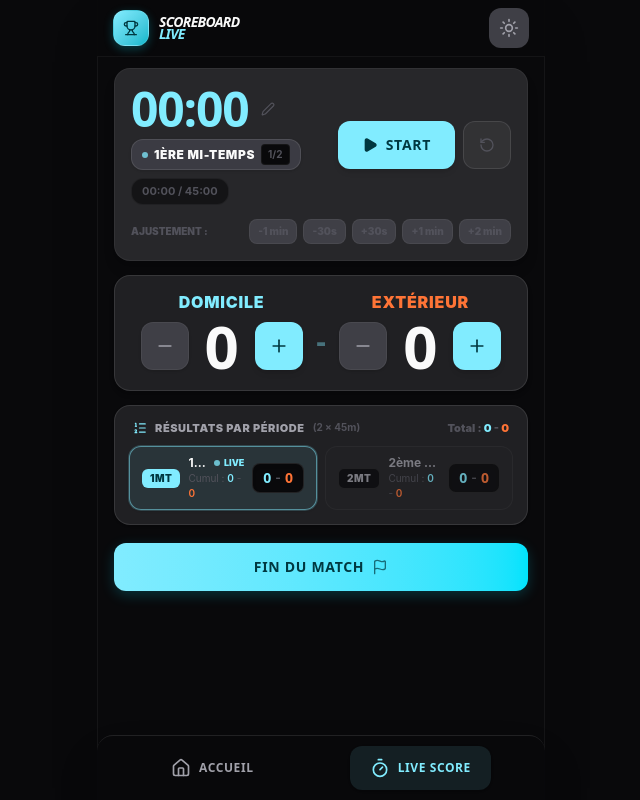
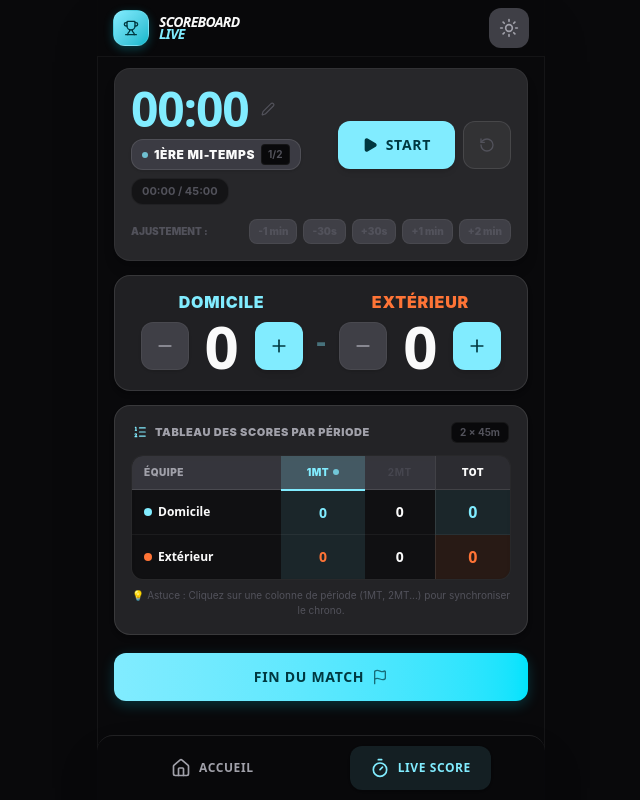
Before and after one commit to RCC83/Apex-Grid-, a React (Vite) app: page / in a window 1280 px wide. Both pictures are taken after a click on the button "REJOINDRE LE LIVE". Shown: the whole page, without its empty margins (319-959 px from the left). Built offline with nearby package versions, Linux system fonts and the light colour scheme.

Commit message:
fix(timer): improve period auto-pause logic
Update period detection to rely on total periods rather than current index to ensure timer stops correctly at the end of the match. Added missing button type attribute.

```diff
--- a/src/App.tsx
+++ b/src/App.tsx
@@ -251,7 +251,8 @@ function ScoreBoardApp() {
           const elapsed = Math.floor((Date.now() - timerRef.current.startTime) / 1000);
           const currentTotal = timerRef.current.baseSeconds + elapsed;
 
-          const periodEndSec = (currentPeriodIndex + 1) * periodDurationSeconds;
+          const currentIdx = Math.min(totalPeriods - 1, Math.max(0, Math.floor(timerRef.current.baseSeconds / periodDurationSeconds)));
+          const periodEndSec = (currentIdx + 1) * periodDurationSeconds;
 
           // Auto-pause if reaching end of period from before
           if (timerRef.current.baseSeconds < periodEndSec && currentTotal >= periodEndSec) {
@@ -264,7 +265,7 @@ function ScoreBoardApp() {
       }, 250);
     }
     return () => clearInterval(interval);
-  }, [isActive, periodDurationSeconds, currentPeriodIndex]);
+  }, [isActive, periodDurationSeconds, totalPeriods]);
 
   const updateSeconds = (newSeconds: number | ((prev: number) => number)) => {
     setSeconds((prev) => {
@@ -581,36 +582,41 @@ const LiveScoreScreen = ({
           <span className="text-[10px] font-black uppercase text-text-dim">Ajustement :</span>
           <div className="flex items-center gap-1.5">
             <button
+              type="button"
               onClick={() => adjustSeconds(-60)}
-              className="px-2 py-1 rounded-lg bg-surface-bright hover:bg-surface text-text-dim hover:text-text text-[10px] font-black border border-text/5 active:scale-95 transition-all"
+              className="px-2 py-1 rounded-lg bg-surface-bright hover:bg-surface text-text-dim hover:text-text text-[10px] font-black border border-text/5 active:scale-95 transition-all cursor-pointer select-none"
               title="Reculer d'une minute"
             >
               -1 min
             </button>
             <button
+              type="button"
               onClick={() => adjustSeconds(-30)}
-              className="px-2 py-1 rounded-lg bg-surface-bright hover:bg-surface text-text-dim hover:text-text text-[10px] font-black border border-text/5 active:scale-95 transition-all"
+              className="px-2 py-1 rounded-lg bg-surface-bright hover:bg-surface text-text-dim hover:text-text text-[10px] font-black border border-text/5 active:scale-95 transition-all cursor-pointer select-none"
               title="Reculer de 30 secondes"
             >
               -30s
             </button>
             <button
+              type="button"
               onClick={() => adjustSeconds(30)}
-              className="px-2 py-1 rounded-lg bg-surface-bright hover:bg-surface text-text-dim hover:text-text text-[10px] font-black border border-text/5 active:scale-95 transition-all"
+              className="px-2 py-1 rounded-lg bg-surface-bright hover:bg-surface text-text-dim hover:text-text text-[10px] font-black border border-text/5 active:scale-95 transition-all cursor-pointer select-none"
               title="Ajouter 30 secondes"
             >
               +30s
             </button>
             <button
+              type="button"
               onClick={() => adjustSeconds(60)}
-              className="px-2 py-1 rounded-lg bg-surface-bright hover:bg-surface text-text-dim hover:text-text text-[10px] font-black border border-text/5 active:scale-95 transition-all"
+              className="px-2 py-1 rounded-lg bg-surface-bright hover:bg-surface text-text-dim hover:text-text text-[10px] font-black border border-text/5 active:scale-95 transition-all cursor-pointer select-none"
               title="Ajouter 1 minute"
             >
               +1 min
             </button>
             <button
+              type="button"
               onClick={() => adjustSeconds(120)}
-              className="px-2 py-1 rounded-lg bg-surface-bright hover:bg-surface text-text-dim hover:text-text text-[10px] font-black border border-text/5 active:scale-95 transition-all"
+              className="px-2 py-1 rounded-lg bg-surface-bright hover:bg-surface text-text-dim hover:text-text text-[10px] font-black border border-text/5 active:scale-95 transition-all cursor-pointer select-none"
               title="Ajouter 2 minutes"
             >
               +2 min
@@ -627,15 +633,17 @@ const LiveScoreScreen = ({
             </div>
             {currentPeriodIndex < totalPeriods - 1 ? (
               <button
+                type="button"
                 onClick={() => handlePeriodChange('next')}
-                className="px-2.5 py-1 rounded-lg bg-primary text-on-primary font-black text-[10px] uppercase hover:brightness-110 transition-all"
+                className="px-2.5 py-1 rounded-lg bg-primary text-on-primary font-black text-[10px] uppercase hover:brightness-110 transition-all cursor-pointer"
               >
                 Période suivante →
               </button>
             ) : (
               <button
+                type="button"
                 onClick={resetMatch}
-                className="px-2.5 py-1 rounded-lg bg-primary text-on-primary font-black text-[10px] uppercase hover:brightness-110 transition-all"
+                className="px-2.5 py-1 rounded-lg bg-primary text-on-primary font-black text-[10px] uppercase hover:brightness-110 transition-all cursor-pointer"
               >
                 Fin du match
               </button>
@@ -791,98 +799,122 @@ const LiveScoreScreen = ({
         </div>
       </section>
 
-      {/* Résultats par Période - Version affinée & compacte */}
-      <div className="bg-surface-high/80 border border-text/10 rounded-2xl p-3 sm:p-3.5 flex flex-col gap-2.5 shadow-sm">
-        <div className="flex items-center justify-between px-1">
+      {/* Résultats par Période - Tableau TV / NBA */}
+      <div className="bg-surface-high/90 border border-text/10 rounded-2xl p-3 sm:p-4 flex flex-col gap-3 shadow-md overflow-hidden">
+        <div className="flex items-center justify-between px-0.5">
           <div className="flex items-center gap-2">
             <ListOrdered className="w-3.5 h-3.5 text-primary" />
             <span className="text-[11px] font-black uppercase tracking-wider text-text-muted">
-              Résultats par Période
-            </span>
-            <span className="text-[10px] text-text-dim font-bold">
-              ({totalPeriods} × {periodDuration}m)
+              Tableau des Scores par Période
             </span>
           </div>
-          <span className="text-[11px] font-black text-text-dim">
-            Total : <strong className="text-primary font-black">{homeScore}</strong> - <strong className="text-secondary font-black">{awayScore}</strong>
+          <span className="text-[10px] text-text-dim font-bold bg-surface px-2 py-0.5 rounded-md border border-text/5">
+            {totalPeriods} × {periodDuration}m
           </span>
         </div>
 
-        {/* Liste affinée et compacte des périodes */}
-        <div className={`grid gap-2 ${totalPeriods === 1 ? 'grid-cols-1' : 'grid-cols-1 sm:grid-cols-2'}`}>
-          {periodScores.map((p: PeriodScore, idx: number) => {
+        {/* Table de score style Box-Score TV */}
+        <div className="w-full overflow-x-auto no-scrollbar rounded-xl border border-text/10 bg-surface/70 shadow-inner">
+          <table className="w-full text-center border-collapse min-w-full text-xs select-none">
+            <thead>
+              <tr className="border-b border-text/10 bg-surface-bright/80 text-[10px] uppercase font-black tracking-wider text-text-dim">
+                <th className="text-left py-2.5 px-3 font-black text-text-muted">Équipe</th>
+                {Array.from({ length: totalPeriods }).map((_, idx) => {
                   const isCurrent = idx === currentPeriodIndex;
                   const isPast = idx < currentPeriodIndex;
-            const periodFullName = getPeriodName(idx, totalPeriods);
                   const shortName = getPeriodShortName(idx, totalPeriods);
-
-            // Cumulative score up to this period
-            const cumHome = periodScores.slice(0, idx + 1).reduce((s, item) => s + (item?.home || 0), 0);
-            const cumAway = periodScores.slice(0, idx + 1).reduce((s, item) => s + (item?.away || 0), 0);
-
                   return (
-              <button
+                    <th
                       key={idx}
-                type="button"
-                onClick={() => {
-                  if (!isCurrent) {
-                    handleSelectPeriod(idx);
-                  }
-                }}
-                className={`flex items-center justify-between px-3 py-2 rounded-xl border transition-all text-left select-none ${
+                      onClick={() => handleSelectPeriod(idx)}
+                      title={`Sélectionner ${getPeriodName(idx, totalPeriods)}`}
+                      className={`py-2.5 px-2.5 cursor-pointer transition-colors ${
                         isCurrent
-                    ? 'bg-primary/10 border-primary/50 ring-1 ring-primary/20 shadow-sm'
+                          ? 'bg-primary/20 text-primary font-black border-b-2 border-primary'
                           : isPast
-                      ? 'bg-surface-bright/70 hover:bg-surface-bright border-text/10 hover:border-primary/30 active:scale-[0.99] cursor-pointer'
-                      : 'bg-surface-high/40 hover:bg-surface-bright/40 border-text/5 opacity-70 hover:opacity-100 active:scale-[0.99] cursor-pointer'
+                            ? 'text-text-muted hover:text-text hover:bg-surface-high'
+                            : 'text-text-dim/60 hover:text-text hover:bg-surface-high'
                       }`}
                     >
-                {/* Badge & Nom période */}
-                <div className="flex items-center gap-2 min-w-0">
-                  <span className={`text-[10px] font-black px-2 py-0.5 rounded-md uppercase tracking-wider ${
+                      <div className="flex items-center justify-center gap-1">
+                        <span>{shortName}</span>
+                        {isCurrent && <span className="w-1.5 h-1.5 rounded-full bg-primary animate-pulse" />}
+                      </div>
+                    </th>
+                  );
+                })}
+                <th className="py-2.5 px-3 bg-surface-high/60 font-black text-text border-l border-text/10">
+                  TOT
+                </th>
+              </tr>
+            </thead>
+            <tbody className="divide-y divide-text/5 font-headline">
+              {/* Ligne Équipe Domicile */}
+              <tr className="hover:bg-primary/5 transition-colors">
+                <td className="text-left py-2.5 px-3 font-bold text-text truncate max-w-[120px] sm:max-w-[160px]">
+                  <div className="flex items-center gap-1.5">
+                    <span className="w-2 h-2 rounded-full bg-primary flex-shrink-0" />
+                    <span className="truncate">{homeTeamName || 'Domicile'}</span>
+                  </div>
+                </td>
+                {Array.from({ length: totalPeriods }).map((_, idx) => {
+                  const isCurrent = idx === currentPeriodIndex;
+                  const pScore = periodScores[idx]?.home ?? 0;
+                  return (
+                    <td
+                      key={idx}
+                      onClick={() => handleSelectPeriod(idx)}
+                      className={`py-2.5 px-2.5 tabular-nums text-sm font-black cursor-pointer transition-all ${
                         isCurrent
-                      ? 'bg-primary text-on-primary font-black'
-                      : 'bg-surface border border-text/10 text-text-muted'
-                  }`}>
-                    {shortName}
-                  </span>
+                          ? 'bg-primary/10 text-primary font-black'
+                          : 'text-text hover:bg-surface-bright/50'
+                      }`}
+                    >
+                      {pScore}
+                    </td>
+                  );
+                })}
+                <td className="py-2.5 px-3 tabular-nums text-base font-black text-primary bg-primary/10 border-l border-text/10">
+                  {homeScore}
+                </td>
+              </tr>
 
-                  <div className="flex flex-col min-w-0">
+              {/* Ligne Équipe Extérieur */}
+              <tr className="hover:bg-secondary/5 transition-colors">
+                <td className="text-left py-2.5 px-3 font-bold text-text truncate max-w-[120px] sm:max-w-[160px]">
                   <div className="flex items-center gap-1.5">
-                      <span className={`text-xs font-bold truncate ${isCurrent ? 'text-text' : 'text-text-muted'}`}>
-                        {periodFullName}
-                      </span>
-                      {isCurrent ? (
-                        <span className="flex items-center gap-1 text-[9px] font-black text-primary uppercase">
-                          <span className="w-1.5 h-1.5 rounded-full bg-primary animate-pulse" />
-                          Live
-                        </span>
-                      ) : isPast ? (
-                        <span className="text-[9px] font-medium text-text-dim">
-                          Terminé
-                        </span>
-                      ) : null}
+                    <span className="w-2 h-2 rounded-full bg-secondary flex-shrink-0" />
+                    <span className="truncate">{awayTeamName || 'Extérieur'}</span>
                   </div>
-                    {totalPeriods > 1 && (
-                      <span className="text-[10px] text-text-dim">
-                        Cumul : <strong className="text-primary font-semibold">{cumHome}</strong> - <strong className="text-secondary font-semibold">{cumAway}</strong>
-                      </span>
-                    )}
-                  </div>
+                </td>
+                {Array.from({ length: totalPeriods }).map((_, idx) => {
+                  const isCurrent = idx === currentPeriodIndex;
+                  const pScore = periodScores[idx]?.away ?? 0;
+                  return (
+                    <td
+                      key={idx}
+                      onClick={() => handleSelectPeriod(idx)}
+                      className={`py-2.5 px-2.5 tabular-nums text-sm font-black cursor-pointer transition-all ${
+                        isCurrent
+                          ? 'bg-primary/10 text-secondary font-black'
+                          : 'text-text hover:bg-surface-bright/50'
+                      }`}
+                    >
+                      {pScore}
+                    </td>
+                  );
+                })}
+                <td className="py-2.5 px-3 tabular-nums text-base font-black text-secondary bg-secondary/10 border-l border-text/10">
+                  {awayScore}
+                </td>
+              </tr>
+            </tbody>
+          </table>
         </div>
 
-                {/* Score de la période */}
-                <div className="flex items-center gap-1.5 flex-shrink-0 pl-2">
-                  <div className="flex items-center gap-1 bg-surface px-2.5 py-1 rounded-lg border border-text/10 shadow-inner">
-                    <span className="text-sm font-black text-primary tabular-nums font-headline">{p?.home ?? 0}</span>
-                    <span className="text-xs font-bold text-text-dim">-</span>
-                    <span className="text-sm font-black text-secondary tabular-nums font-headline">{p?.away ?? 0}</span>
-                  </div>
-                </div>
-              </button>
-            );
-          })}
-        </div>
+        <p className="text-[10px] text-text-dim text-center -mt-1">
+          💡 Astuce : Cliquez sur une colonne de période ({getPeriodShortName(0, totalPeriods)}, {getPeriodShortName(1, totalPeriods)}...) pour synchroniser le chrono.
+        </p>
       </div>
 
       {/* Action Buttons */}
@@ -1010,17 +1042,10 @@ const HomeScreen = ({
               {periodScores && periodScores.length > 0 && (
                 <div className="flex items-center justify-center gap-2 flex-wrap pt-2.5 border-t border-primary/10">
                   {periodScores.map((p: PeriodScore, i: number) => {
-                    const cumH = periodScores.slice(0, i + 1).reduce((s, item) => s + (item?.home || 0), 0);
-                    const cumA = periodScores.slice(0, i + 1).reduce((s, item) => s + (item?.away || 0), 0);
                     return (
                       <span key={i} className="text-xs font-bold bg-surface-high/90 px-3 py-1.5 rounded-lg border border-text/10 text-text-muted flex items-center gap-1.5 shadow-sm">
                         <span className="text-text-dim uppercase text-[10px] font-black">{getPeriodShortName(i, periodCount)}:</span>
                         <strong className="text-primary font-black">{p?.home ?? 0}</strong>-<strong className="text-secondary font-black">{p?.away ?? 0}</strong>
-                        {periodCount > 1 && (
-                          <span className="text-[10px] text-text-dim pl-1 border-l border-text/10 font-normal">
-                            cumul {cumH}-{cumA}
-                          </span>
-                        )}
                       </span>
                     );
                   })}
@@ -1051,13 +1076,13 @@ const HomeScreen = ({
         <div className="flex flex-col gap-1.5">
           <label className="text-xs font-black text-primary uppercase tracking-wider ml-1">Équipe Domicile</label>
           <div className="relative">
-            <Shield className="absolute left-3.5 top-1/2 -translate-y-1/2 w-5 h-5 text-text-dim" />
+            <Shield className="absolute left-4 top-1/2 -translate-y-1/2 w-5 h-5 text-text-dim" />
             <input
               type="text"
               value={homeTeamName}
               onChange={(e) => setHomeTeamName(e.target.value)}
               placeholder="Nom de l'équipe domicile"
-              className="w-full h-12 bg-surface-high border border-text/10 rounded-xl pl-11 pr-4 text-sm sm:text-base text-text font-headline font-bold focus:outline-none focus:border-primary/50 transition-all placeholder:text-text-dim/60 shadow-sm"
+              className="w-full h-14 bg-surface-high border border-text/10 rounded-2xl pl-12 pr-4 text-base sm:text-lg text-text font-headline font-bold focus:outline-none focus:border-primary/50 focus:ring-1 focus:ring-primary/20 transition-all placeholder:text-text-dim/60 shadow-sm"
             />
           </div>
         </div>
@@ -1066,13 +1091,13 @@ const HomeScreen = ({
         <div className="flex flex-col gap-1.5">
           <label className="text-xs font-black text-secondary uppercase tracking-wider ml-1">Équipe Extérieur</label>
           <div className="relative">
-            <Shield className="absolute left-3.5 top-1/2 -translate-y-1/2 w-5 h-5 text-text-dim" />
+            <Shield className="absolute left-4 top-1/2 -translate-y-1/2 w-5 h-5 text-text-dim" />
             <input
               type="text"
               value={awayTeamName}
               onChange={(e) => setAwayTeamName(e.target.value)}
               placeholder="Nom de l'équipe extérieur"
-              className="w-full h-12 bg-surface-high border border-text/10 rounded-xl pl-11 pr-4 text-sm sm:text-base text-text font-headline font-bold focus:outline-none focus:border-secondary/50 transition-all placeholder:text-text-dim/60 shadow-sm"
+              className="w-full h-14 bg-surface-high border border-text/10 rounded-2xl pl-12 pr-4 text-base sm:text-lg text-text font-headline font-bold focus:outline-none focus:border-secondary/50 focus:ring-1 focus:ring-secondary/20 transition-all placeholder:text-text-dim/60 shadow-sm"
             />
           </div>
         </div>
@@ -1096,6 +1121,7 @@ const HomeScreen = ({
               </span>
               <div className="flex items-center gap-2 bg-surface-bright rounded-xl p-2 border border-text/10 shadow-sm">
                 <button
+                  type="button"
                   onClick={() => setPeriodCount((c: number) => Math.max(1, c - 1))}
                   className="w-9 h-9 flex items-center justify-center rounded-lg bg-surface text-text-muted hover:text-text active:scale-95 transition-all"
                   aria-label="Moins de périodes"
@@ -1106,6 +1132,7 @@ const HomeScreen = ({
                   {periodCount}
                 </span>
                 <button
+                  type="button"
                   onClick={() => setPeriodCount((c: number) => Math.min(10, c + 1))}
                   className="w-9 h-9 flex items-center justify-center rounded-lg bg-surface text-text-muted hover:text-text active:scale-95 transition-all"
                   aria-label="Plus de périodes"
@@ -1115,13 +1142,14 @@ const HomeScreen = ({
               </div>
             </div>
 
-            {/* Durée par Période */}
+            {/* Durée par Période (Capped at 60 max) */}
             <div className="flex flex-col gap-1.5">
               <span className="text-xs font-bold text-text-dim uppercase tracking-wider ml-0.5">
-                Min / Période
+                Min / Période (max 60)
               </span>
               <div className="flex items-center gap-2 bg-surface-bright rounded-xl p-2 border border-text/10 shadow-sm">
                 <button
+                  type="button"
                   onClick={() => setPeriodDuration((d: number) => Math.max(1, d - 5))}
                   className="w-9 h-9 flex items-center justify-center rounded-lg bg-surface text-text-muted hover:text-text active:scale-95 transition-all"
                   aria-label="Moins de minutes"
@@ -1132,9 +1160,11 @@ const HomeScreen = ({
                   {periodDuration}
                 </span>
                 <button
-                  onClick={() => setPeriodDuration((d: number) => Math.min(120, d + 5))}
-                  className="w-9 h-9 flex items-center justify-center rounded-lg bg-surface text-text-muted hover:text-text active:scale-95 transition-all"
+                  type="button"
+                  onClick={() => setPeriodDuration((d: number) => Math.min(60, d + 5))}
+                  className="w-9 h-9 flex items-center justify-center rounded-lg bg-surface text-text-muted hover:text-text active:scale-95 transition-all disabled:opacity-40 disabled:cursor-not-allowed"
                   aria-label="Plus de minutes"
+                  disabled={periodDuration >= 60}
                 >
                   <Plus className="w-4 h-4" />
                 </button>
```
Lines whose indentation alone changed are shown as unchanged.
